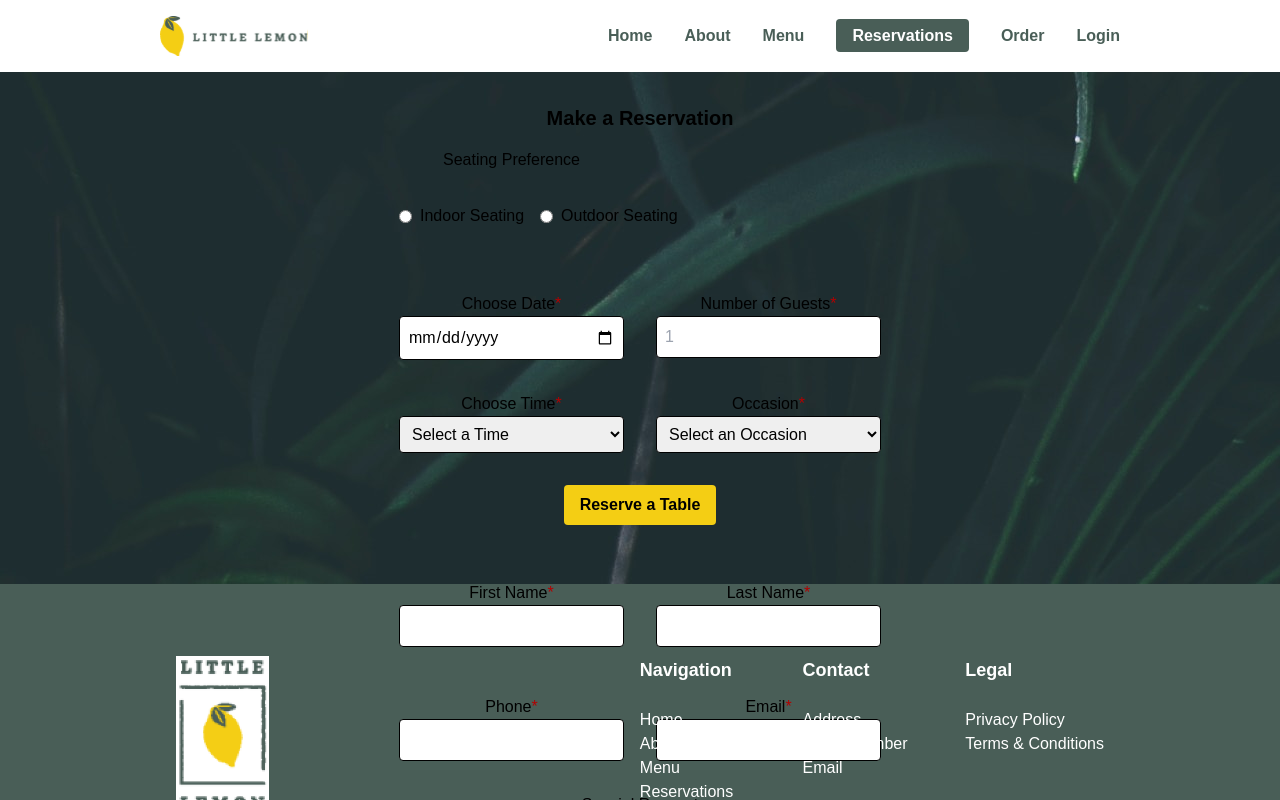
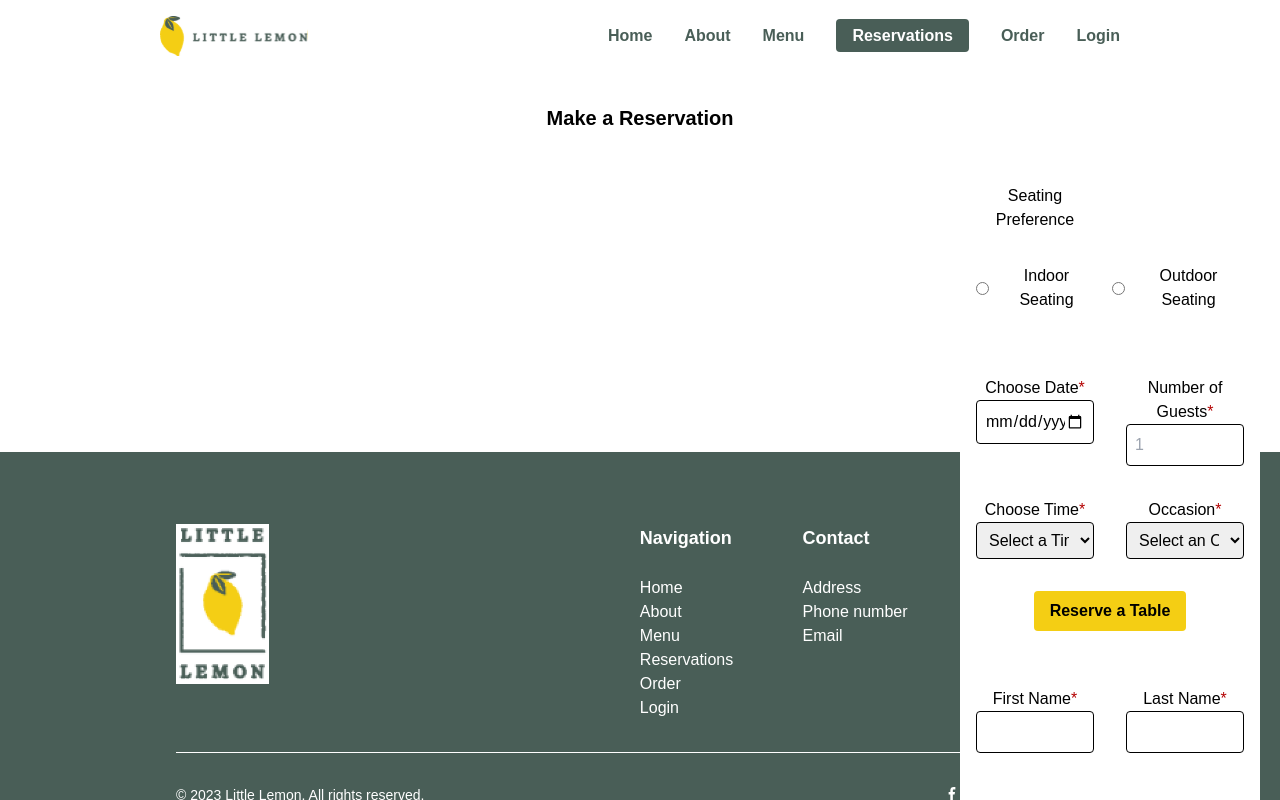
Before and after one commit to OpeDada/new-little, a React (Create React App) app: page /reservation in a window 1280 px wide. Shown: the top 800 px of the page. Built offline with nearby package versions, Linux system fonts and the light colour scheme.

Commit message:
form styling

```diff
--- a/src/App.css
+++ b/src/App.css
@@ -54,6 +54,30 @@ max-width: 100px;
   }
 } */
 
+.form-bg {
+  /* The image used */
+  background-image: green;
+
+  /* Control the height of the image */
+  min-height: 380px;
+
+  /* Center and scale the image nicely */
+  background-position: center;
+  background-repeat: no-repeat;
+  background-size: cover;
+  position: relative;
+}
+
+/* Add styles to the form container */
+.form-container {
+  position: absolute;
+  right: 0;
+  margin: 20px;
+  max-width: 300px;
+  padding: 16px;
+  background-color: white;
+}
+
 .active {
   @apply bg-green text-white font-bold py-2 px-4 rounded;
 }
--- a/src/components/pages/reservation/BookingForm.js
+++ b/src/components/pages/reservation/BookingForm.js
@@ -61,10 +61,10 @@ const BookingForm = ({ availableTimes, updateTimes, submitForm }) => {
     };
 
   return (
-    <div className="flex justify-center text-center bg-hero h-128">
-      <div className="p-8">
+    <div className="form-bg flex justify-center text-center p-8">
+      <div className="">
         <h2 className="text-xl font-semibold mb-4">Make a Reservation</h2>
-        <form onSubmit={formik.handleSubmit} className="">
+        <form onSubmit={formik.handleSubmit} className="form-container">
           <div className="">
             <FormFields
               formik={formik}
```
